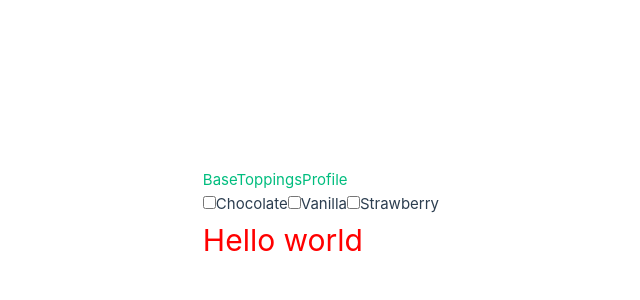
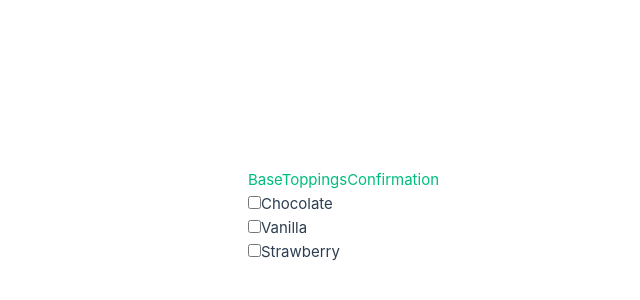
Before and after one commit to staten-island-tech/vue-reactivity-kaitlyndeng, a Vue app in the folder vue/: page / in a window 1280 px wide. Shown: the part 184-484 px from the top of the page, without its empty margins (201-841 px from the left). Built offline with nearby package versions, Linux system fonts and the light colour scheme.

Commit message:
Commit 6

```diff
--- a/vue/src/App.vue
+++ b/vue/src/App.vue
@@ -3,15 +3,15 @@
     <div class="nav">
       <router-link to="/">Base</router-link>
       <router-link to="/">Toppings</router-link>
-      <router-link to="/">Profile</router-link>
+      <router-link to="/">Confirmation</router-link>
     </div>
     <router-view />
-    <h1>Hello world</h1>
+    <h1></h1>
   </div>
 </template>
 
 <style scoped>
 h1 {
-  color: red;
+  color: rgb(0, 0, 0);
 }
 </style>
--- a/vue/src/views/HomeView.vue
+++ b/vue/src/views/HomeView.vue
@@ -2,8 +2,10 @@
   <div class="base">
     <input type="checkbox" id="chocolate" value="chocolate" v-model="flavors" />
     <label for="chocolate">Chocolate</label>
+    <br />
     <input type="checkbox" id="vanilla" value="vanilla" v-model="flavors" />
     <label for="vanilla">Vanilla</label>
+    <br />
     <input
       type="checkbox"
       id="strawberry"
```
